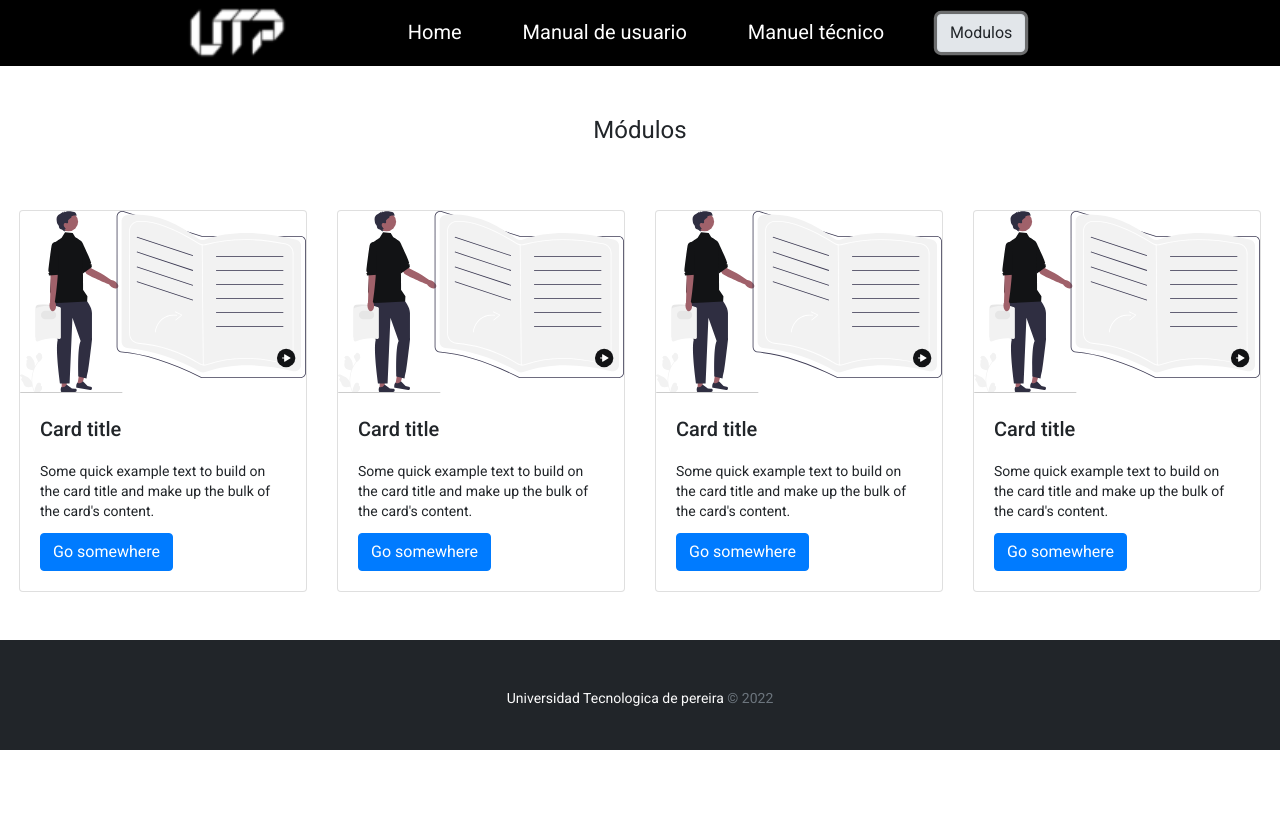
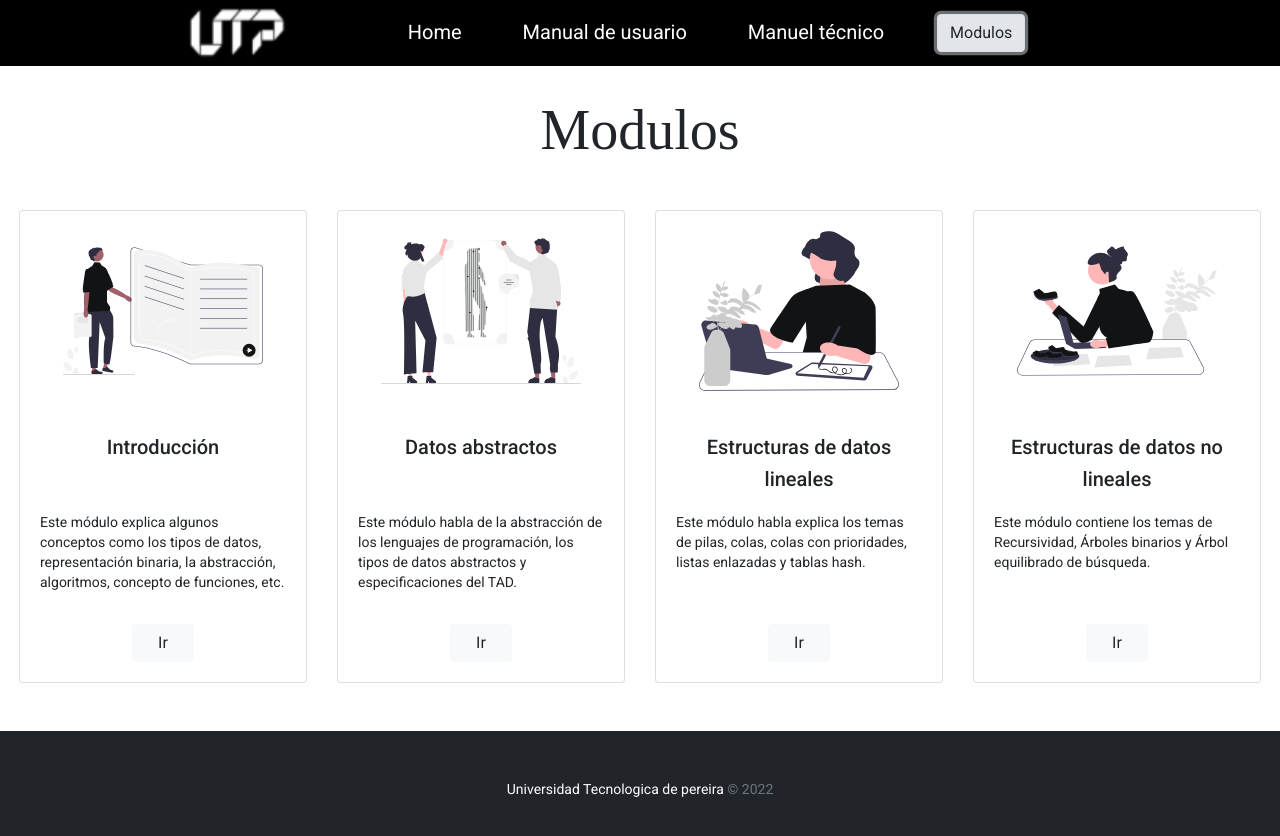
Before and after one commit to juanpabloperez98/estructura-datos, an Angular app: page / in a window 1280 px wide. Both pictures are taken after a click on the button "Modulos". Shown: the top 836 px of the page. Before the commit the page ends 800 px from the top, so only its background shows below. Built offline with nearby package versions, Linux system fonts and the light colour scheme.

Commit message:
add content topic moduls

```diff
--- a/src/app/modules/modules/modules.component.css
+++ b/src/app/modules/modules/modules.component.css
@@ -1,3 +1,28 @@
-.banner{
+.banner {
     width: 80%;
 }
+
+#btn-module {
+    display: block;
+    margin: auto;
+    width: 25%;
+}
+
+#tit {
+    font-size: 400%;
+    font-family: initial;
+}
+
+.card img {
+    width: 200px;
+    height: 200px;
+    margin: auto;
+}
+
+.card h2 {
+    min-height: 65px;
+}
+
+.card p {
+    min-height: 100px;
+}
--- a/src/app/modules/modules/modules.component.html
+++ b/src/app/modules/modules/modules.component.html
@@ -1,45 +1,45 @@
 <div class="row mx-auto mb-5">
     <div class="my-5 col-lg-12 text-center">
-        <h1>Módulos</h1>
+        <h1 id="tit">Modulos</h1>
     </div>
     <div class="row mx-auto ">
         <div class="col-lg-3">
             <div class="card" style="width: 18rem;">
                 <img src="../../../assets/images/moduImg/IntroduccionIlus.svg" class="card-img-top" alt="introducion.jpg">
                 <div class="card-body">
-                  <h2 class="card-title">Card title</h2>
-                  <p class="card-text">Some quick example text to build on the card title and make up the bulk of the card's content.</p>
-                  <a href="#" class="btn btn-primary">Go somewhere</a>
+                    <h2 class="card-title text-center">Introducción</h2>
+                    <p class="card-text">Este módulo explica algunos conceptos como los tipos de datos, representación binaria, la abstracción, algoritmos, concepto de funciones, etc.</p>
+                    <a href="#" id="btn-module" class="btn btn-light">Ir</a>
                 </div>
             </div>
         </div>
         <div class="col-lg-3">
             <div class="card" style="width: 18rem;">
-                <img src="../../../assets/images/moduImg/IntroduccionIlus.svg" class="card-img-top" alt="introducion.jpg">
+                <img src="../../../assets/images/moduImg/TAD.svg" class="card-img-top " alt="tad.jpg">
                 <div class="card-body">
-                  <h2 class="card-title">Card title</h2>
-                  <p class="card-text">Some quick example text to build on the card title and make up the bulk of the card's content.</p>
-                  <a href="#" class="btn btn-primary">Go somewhere</a>
+                    <h2 class="card-title text-center">Datos abstractos</h2>
+                    <p class="card-text">Este módulo habla de la abstracción de los lenguajes de programación, los tipos de datos abstractos y especificaciones del TAD.</p>
+                    <a href="#" id="btn-module" class="btn btn-light">Ir</a>
                 </div>
             </div>
         </div>
         <div class="col-lg-3">
             <div class="card" style="width: 18rem;">
-                <img src="../../../assets/images/moduImg/IntroduccionIlus.svg" class="card-img-top" alt="introducion.jpg">
+                <img src="../../../assets/images/moduImg/Lineales.svg" class="card-img-top" alt="lineales.jpg">
                 <div class="card-body">
-                  <h2 class="card-title">Card title</h2>
-                  <p class="card-text">Some quick example text to build on the card title and make up the bulk of the card's content.</p>
-                  <a href="#" class="btn btn-primary">Go somewhere</a>
+                    <h2 class="card-title text-center">Estructuras de datos lineales</h2>
+                    <p class="card-text">Este módulo habla explica los temas de pilas, colas, colas con prioridades, listas enlazadas y tablas hash.</p>
+                    <a href="#" id="btn-module" class="btn btn-light">Ir</a>
                 </div>
             </div>
         </div>
         <div class="col-lg-3">
             <div class="card" style="width: 18rem;">
-                <img src="../../../assets/images/moduImg/IntroduccionIlus.svg" class="card-img-top" alt="introducion.jpg">
+                <img src="../../../assets/images/moduImg/NoLineales.svg" class="card-img-top" alt="noLineales.jpg">
                 <div class="card-body">
-                  <h2 class="card-title">Card title</h2>
-                  <p class="card-text">Some quick example text to build on the card title and make up the bulk of the card's content.</p>
-                  <a href="#" class="btn btn-primary">Go somewhere</a>
+                    <h2 class="card-title text-center">Estructuras de datos no lineales</h2>
+                    <p class="card-text">Este módulo contiene los temas de Recursividad, Árboles binarios y Árbol equilibrado de búsqueda.</p>
+                    <a href="#" id="btn-module" class="btn btn-light">Ir</a>
                 </div>
             </div>
         </div>
```
